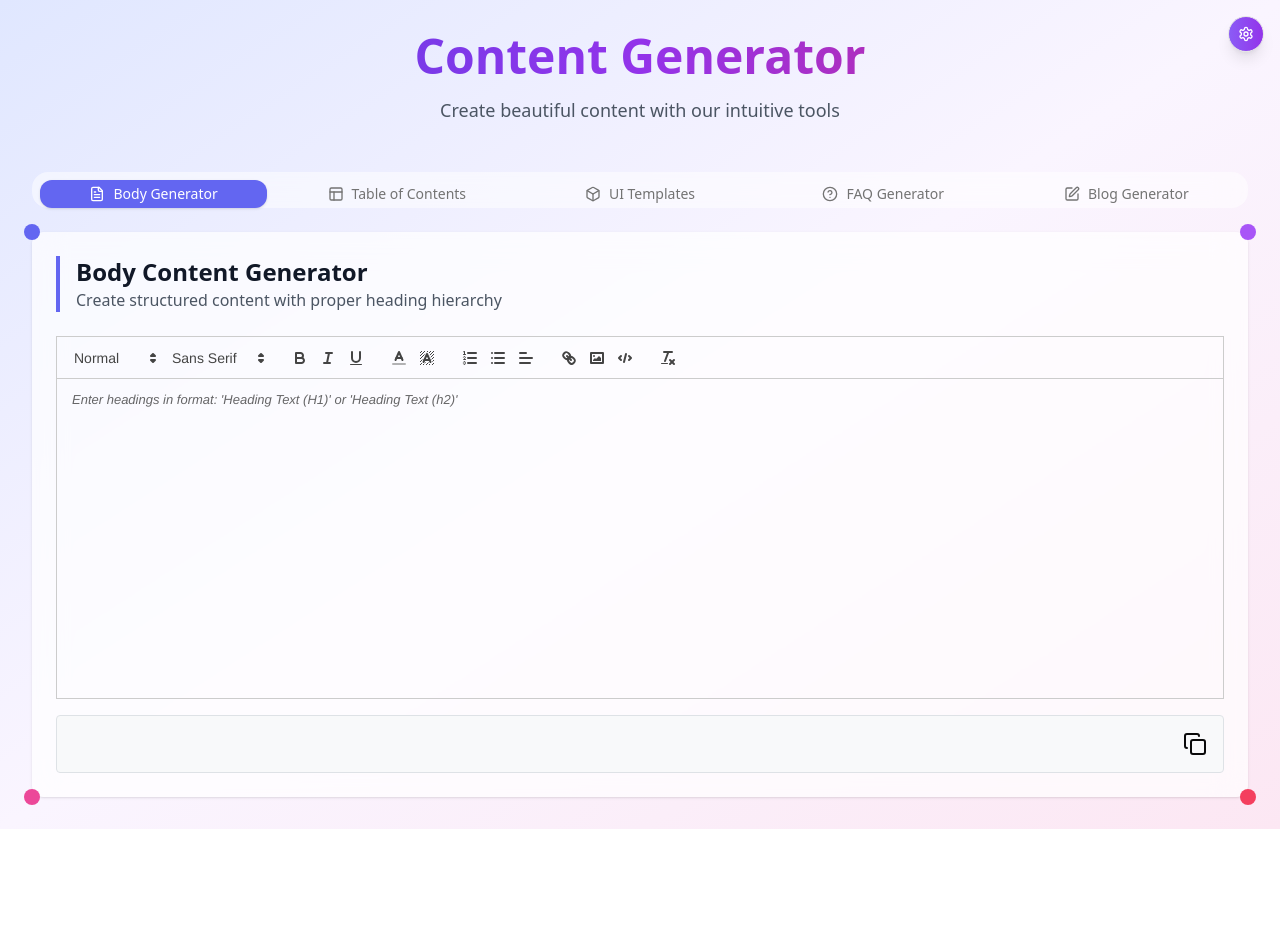
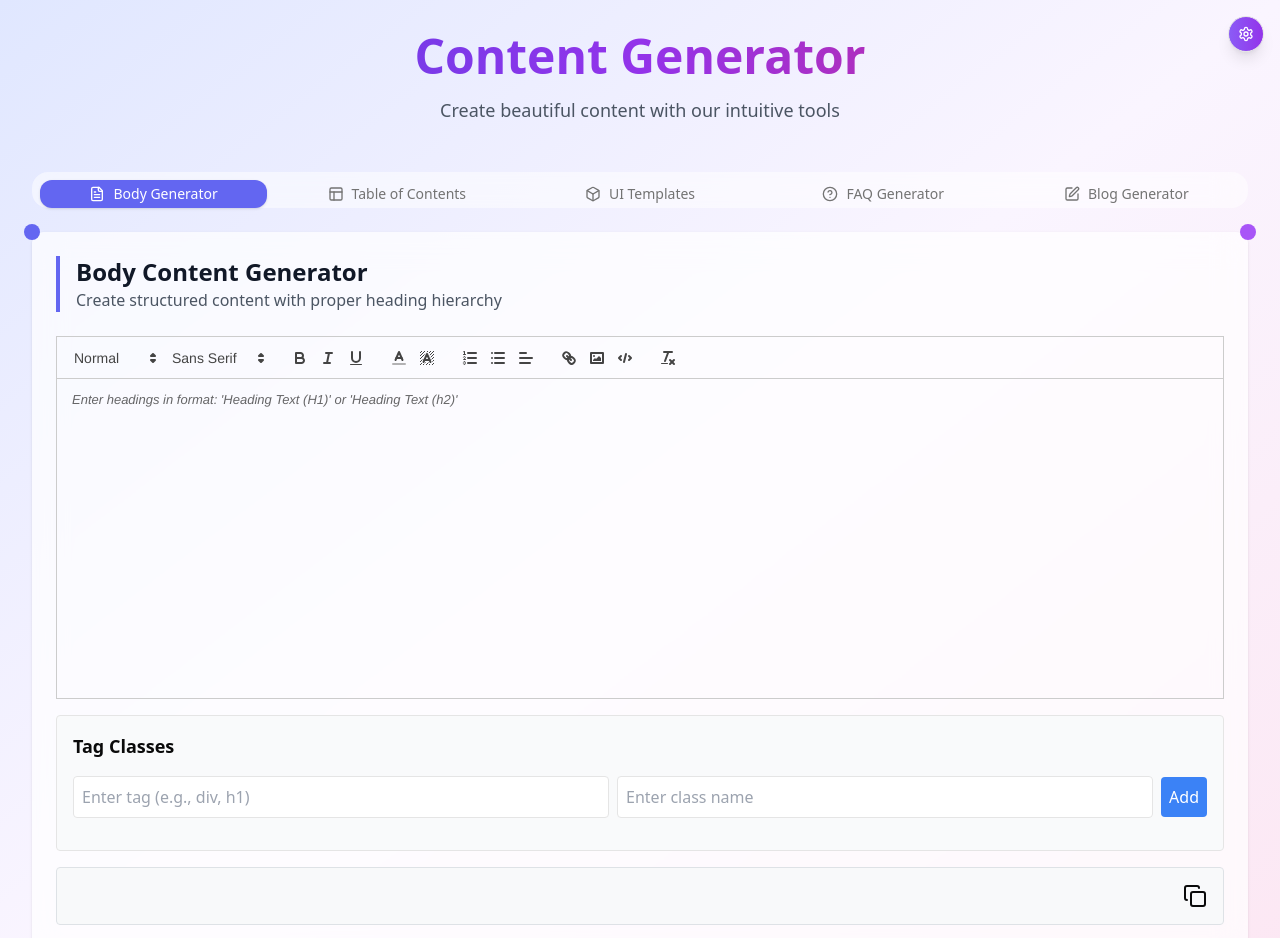
Before and after one commit to Harshtandel95/c, a React (Vite) app: page / in a window 1280 px wide. Shown: the top 938 px of the page. Before the commit the page ends 829 px from the top, so only its background shows below. Built offline with nearby package versions, Linux system fonts and the light colour scheme.

Commit message:
Update BodyGenerator.tsx

```diff
--- a/src/components/BodyGeneration/BodyGenerator.tsx
+++ b/src/components/BodyGeneration/BodyGenerator.tsx
@@ -7,6 +7,9 @@ const BodyGenerator = () => {
   const [text, setText] = useState<string>("");
   const [processedText, setProcessedText] = useState<string>("");
   const [showCopiedAlert, setShowCopiedAlert] = useState(false);
+  const [tagClassMap, setTagClassMap] = useState<Record<string, string>>({});
+  const [tagInput, setTagInput] = useState<string>(""); // Input for tag name
+  const [classInput, setClassInput] = useState<string>(""); // Input for class name
 
   const toast = useRef<Toast>(null);
 
@@ -63,10 +66,21 @@ const BodyGenerator = () => {
       const originalHeadingText = heading.textContent || "";
       const headingTextForId = originalHeadingText
         .replace(/\(h[1-6]\)/gi, '') // Remove (h1), (h2), etc.
-        .replace(/^\d+\.\s*/, '') // Remove indexing digits like 1., 2., etc.
+        .replace(/^\d+\.\s*/, '') // Remove indexing like 1., 2., etc. for IDs only
         .trim();
       const headingId = generateHeadingId(headingTextForId);
       heading.setAttribute("id", headingId);
+
+      // Keep the original heading text (including indexing) for display
+      heading.textContent = originalHeadingText.replace(/\(h[1-6]\)/gi, '').trim();
+    });
+
+    // Apply custom classes to tags
+    Object.entries(tagClassMap).forEach(([tag, className]) => {
+      const elements = temp.querySelectorAll(tag);
+      elements.forEach(element => {
+        element.className = className; // Assign the custom class
+      });
     });
 
     return { html: temp.innerHTML };
@@ -75,7 +89,7 @@ const BodyGenerator = () => {
   useEffect(() => {
     const { html } = processHTML(text);
     setProcessedText(html);
-  }, [text]);
+  }, [text, tagClassMap]);
 
   const handleCopy = async () => {
     try {
@@ -92,6 +106,22 @@ const BodyGenerator = () => {
     }
   };
 
+  const handleAddTagClass = () => {
+    if (tagInput.trim() && classInput.trim()) {
+      setTagClassMap((prev) => ({ ...prev, [tagInput.trim()]: classInput.trim() }));
+      setTagInput(""); // Clear the tag input
+      setClassInput(""); // Clear the class input
+    }
+  };
+
+  const handleRemoveTagClass = (tag: string) => {
+    setTagClassMap((prev) => {
+      const updatedMap = { ...prev };
+      delete updatedMap[tag];
+      return updatedMap;
+    });
+  };
+
   return (
     <div className="space-y-4">
       <Editor
@@ -100,6 +130,52 @@ const BodyGenerator = () => {
         style={{ height: "320px" }}
         placeholder="Enter headings in format: 'Heading Text (H1)' or 'Heading Text (h2)'"
       />
+
+      {/* Tag Classes Section */}
+      <div className="tag-class-manager p-4 border rounded bg-gray-50">
+        <h3 className="text-lg font-semibold mb-4">Tag Classes</h3>
+        <div className="flex items-center space-x-2 mb-4">
+          <input
+            type="text"
+            value={tagInput}
+            onChange={(e) => setTagInput(e.target.value)}
+            className="flex-1 p-2 border rounded focus:outline-none focus:ring focus:border-blue-300"
+            placeholder="Enter tag (e.g., div, h1)"
+          />
+          <input
+            type="text"
+            value={classInput}
+            onChange={(e) => setClassInput(e.target.value)}
+            className="flex-1 p-2 border rounded focus:outline-none focus:ring focus:border-blue-300"
+            placeholder="Enter class name"
+          />
+          <button
+            onClick={handleAddTagClass}
+            className="p-2 bg-blue-500 text-white rounded hover:bg-blue-600"
+          >
+            Add
+          </button>
+        </div>
+        <ul className="space-y-1">
+          {Object.entries(tagClassMap).map(([tag, className]) => (
+            <li
+              key={tag}
+              className="flex justify-between items-center p-1 border rounded bg-gray-50"
+            >
+              <div className="flex items-center space-x-2">
+                <span className="font-medium text-gray-700">{`<${tag}>`}</span>
+                <span className="text-sm text-gray-500">{className}</span>
+              </div>
+              <button
+                onClick={() => handleRemoveTagClass(tag)}
+                className="p-1 text-red-500 hover:text-red-700"
+              >
+                Remove
+              </button>
+            </li>
+          ))}
+        </ul>
+      </div>
 
       <HTMLPreview
         processedText={processedText}
```
